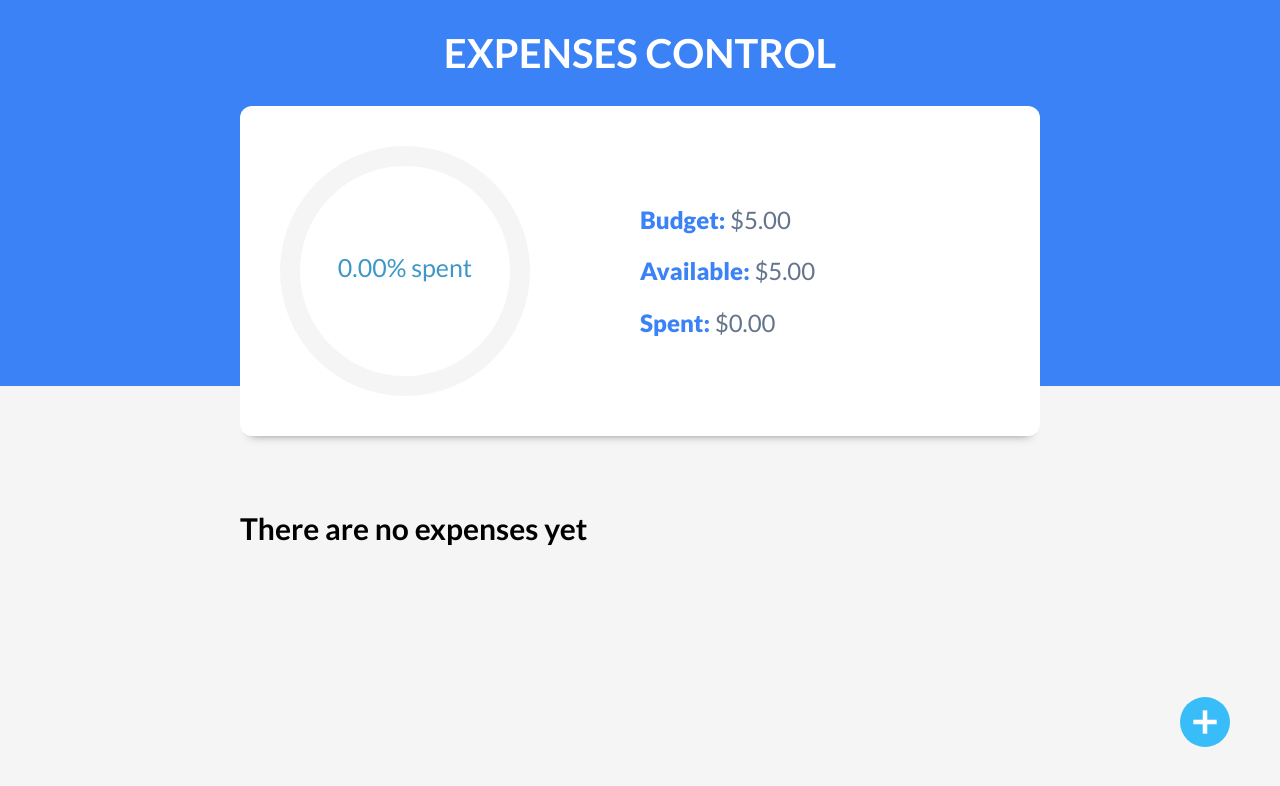
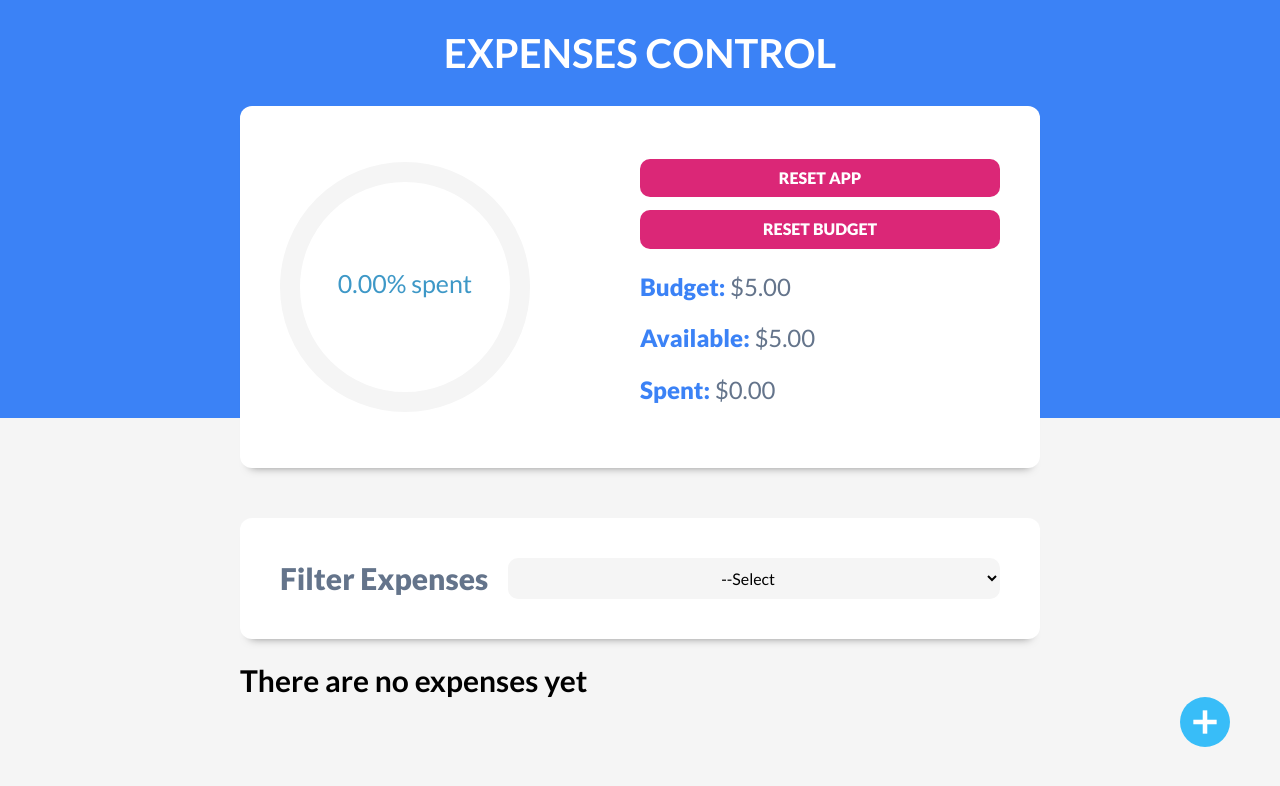
Before and after one commit to ChogLight/expenses-control, a React (Vite) app: page / in a window 1280 px wide. Both pictures are taken after typing "5" into the empty fields and a click on the input "Add". Shown: the top 786 px of the page. Built offline with nearby package versions, Linux system fonts and the light colour scheme.

Commit message:
added filter and reset app/reset budget buttons

```diff
--- a/src/App.jsx
+++ b/src/App.jsx
@@ -2,6 +2,7 @@ import { useState, useEffect } from "react"
 import ExpensesList from "./components/ExpensesList"
 import Header from "./components/Header"
 import Modal from "./components/Modal"
+import Filter from './components/Filter'
 import { generateId } from "./helpers"
 import newExpenseIcon from './img/nuevo-gasto.svg'
 
@@ -10,12 +11,27 @@ function App() {
 
   const [budget, setBudget] = useState(
     Number(localStorage.getItem('budget')) ?? 0)
+
   const [isValidBudget, setIsValidBudget] = useState(false)
+
   const [modal, setModal] = useState(false)
   const [animateModal, setAnimateModal] = useState(false)
+
   const [expenses, setExpenses] = useState(
     localStorage.getItem('expenses') ? JSON.parse(localStorage.getItem('expenses')): [])
+
   const [editExpense, setEditExpense] = useState({})
+
+  const [filter, setFilter] = useState('')
+  const [filteredExpenses, setFilteredExpenses] = useState([])
+
+  useEffect(() => {
+    if(filter) {
+      const filteredExpenses = expenses.filter(expense => expense.type ===
+        filter)
+        setFilteredExpenses(filteredExpenses)
+    }
+  }, [filter])
 
   useEffect(() => {
     if(Object.keys(editExpense).length){
@@ -80,17 +96,25 @@ function App() {
         expenses = {expenses}
         budget = {budget}
         setBudget = {setBudget}
+        setExpenses = {setExpenses}
         setIsValidBudget = {setIsValidBudget}
         isValidBudget = {isValidBudget}
+        setFilter = {setFilter}
         />
 
         {isValidBudget ? (
           <>
           <main>
+            <Filter
+              filter = {filter}
+              setFilter = {setFilter}
+            />
             <ExpensesList
               expenses = {expenses}
               setEditExpense = {setEditExpense}
               deleteExpense = {deleteExpense}
+              filteredExpenses = {filteredExpenses}
+              filter = {filter}
               />
           </main>
           <div className="nuevo-gasto">
--- a/src/components/BudgetControl.jsx
+++ b/src/components/BudgetControl.jsx
@@ -2,7 +2,13 @@ import { useEffect, useState} from 'react'
 import { CircularProgressbar, buildStyles } from 'react-circular-progressbar'
 import 'react-circular-progressbar/dist/styles.css'
 
-function BudgetControl({budget, expenses}) {
+function BudgetControl({
+  budget,
+  expenses,
+  setBudget,
+  setExpenses,
+  setIsValidBudget,
+  setFilter}) {
 
   const [available, setAvailable] = useState(0)
   const [spent, setSpent] = useState(0)
@@ -29,6 +35,25 @@ function BudgetControl({budget, expenses}) {
         })
     }
 
+    const handleResetApp = () => {
+      const result = confirm('Do you want to reset the complete app?')
+      if(result) {
+        setBudget(0)
+        setExpenses([])
+        setFilter('')
+        setIsValidBudget(false)
+      }
+    }
+
+    const handleResetBudget = () => {
+      const result = confirm('Do you want to reset the budget?')
+      if(result) {
+        setBudget(0)
+        setFilter('')
+        setIsValidBudget(false)
+      }
+    }
+
   return (
     <div className="contenedor-presupuesto contenedor sombra dos-columnas">
 
@@ -42,6 +67,20 @@ function BudgetControl({budget, expenses}) {
       />
 
       <div className="contenido-presupuesto">
+
+        <button
+          className='reset-app button'
+          onClick={handleResetApp}
+        >
+          Reset App
+        </button>
+
+        <button
+          className='reset-app button'
+          onClick={handleResetBudget}
+        >
+          Reset Budget
+        </button>
         <p>
             <span>Budget: </span> {formatCurrency(budget)}
 
--- a/src/components/ExpensesList.jsx
+++ b/src/components/ExpensesList.jsx
@@ -1,19 +1,48 @@
 
 import Expense from './Expense.jsx'
 
-function ExpensesList({expenses, setEditExpense, deleteExpense}) {
+function ExpensesList({
+  expenses,
+  setEditExpense,
+  deleteExpense,
+  filter,
+  filteredExpenses
+  }) {
   return (
     <div className="contenedor Listado-gastos">
-      <h2>{expenses.length ? 'Expenses' : 'There are no expenses yet'}</h2>
 
-      {expenses.map(expense =>
+      { filter ? (
+          <>
+          <h2>{filteredExpenses.length ?  `${filter} expenses` : `There are no ${filter.toLowerCase()} expenses yet`}</h2>
+            {
+              filteredExpenses.map(expense =>
                 <Expense
                     key = {expense.id}
                     expense = {expense}
                     setEditExpense = {setEditExpense}
                     deleteExpense = {deleteExpense}
                   />
-      )}
+              )
+            }
+          </>
+        ):
+
+        (
+          <>
+          <h2>{expenses.length ? 'Expenses' : 'There are no expenses yet'}</h2>
+          {
+            expenses.map(expense =>
+              <Expense
+                  key = {expense.id}
+                  expense = {expense}
+                  setEditExpense = {setEditExpense}
+                  deleteExpense = {deleteExpense}
+                />
+            )
+          }
+          </>
+          )
+      }
     </div>
   )
 }
--- /dev/null
+++ b/src/components/Filter.jsx
@@ -0,0 +1,26 @@
+import { useState, useEffect } from 'react'
+function Filter({filter, setFilter}) {
+  return (
+    <div className='filtros sombra contenedor'>
+        <form>
+            <div className='campo'>
+                <label>Filter Expenses</label>
+                <select
+                    value = {filter}
+                    onChange = {e => setFilter(e.target.value)}>
+                    <option value = "">--Select</option>
+                    <option value = "Savings">Savings</option>
+                    <option value = "Food">Food</option>
+                    <option value = "House">House</option>
+                    <option value = "Others">Others</option>
+                    <option value = "Hobbies">Hobbies</option>
+                    <option value = "Health">Health</option>
+                    <option value = "Subscriptions">Subscriptions</option>
+                </select>
+            </div>
+        </form>
+    </div>
+  )
+}
+
+export default Filter
--- a/src/components/Header.jsx
+++ b/src/components/Header.jsx
@@ -2,7 +2,15 @@
 import NewBudget from "./NewBudget"
 import BudgetControl from "./BudgetControl"
 
-function Header({budget, setBudget, isValidBudget, setIsValidBudget, expenses}) {
+function Header({
+  budget,
+  setBudget,
+  isValidBudget,
+  setIsValidBudget,
+  expenses,
+  setExpenses,
+  setFilter
+  }) {
   return (
     <header>
         <h1>Expenses control</h1>
@@ -11,6 +19,10 @@ function Header({budget, setBudget, isValidBudget, setIsValidBudget, expenses})
           <BudgetControl
             budget = {budget}
             expenses = {expenses}
+            setExpenses = {setExpenses}
+            setBudget = {setBudget}
+            setIsValidBudget = {setIsValidBudget}
+            setFilter = {setFilter}
           />
         ) :
           (
--- a/src/index.css
+++ b/src/index.css
@@ -226,6 +226,25 @@ header h1 {
     border-radius: 1rem;
     transition-property: background-color;
     transition-duration: 300ms;
+
+}
+
+@media(min-width:768px) {
+    .reset-app {
+        border: none;
+        background-color: #db2777;
+        padding: 1rem;
+        width: 100%;
+        text-align: center;
+        color: var(--blanco);
+        text-transform: uppercase;
+        font-weight: 900;
+        border-radius: 1rem;
+        transition-property: background-color;
+        transition-duration: 300ms;
+        margin-top:1.3rem;
+
+    }
 }
 .reset-app:hover {
     background-color: #c71465;
@@ -348,9 +367,11 @@ main {
     top: 3rem;
     width: 3rem;
     height: 3rem;
+    cursor:pointer;
 }
 .modal .cerrar-modal img {
     width: 100%;
+    cursor:pointer;
 }
 
 .modal .formulario {
```
Lines whose indentation alone changed are shown as unchanged.
